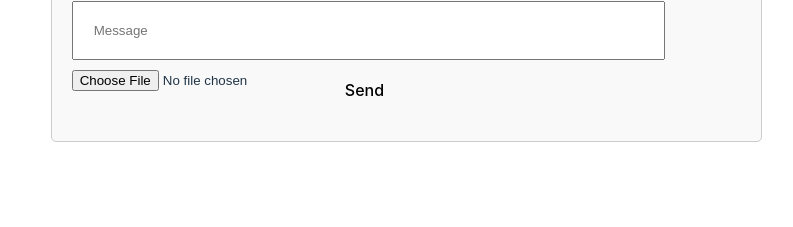
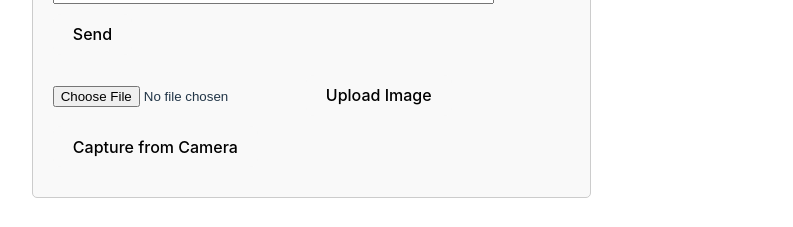
Before and after one commit to maulanaabdullana2/chatfe, a React (Vite) app: page / in a window 1280 px wide. Shown: the part 436-663 px from the top of the page, without its empty margins (12-805 px from the left). Built offline with nearby package versions, Linux system fonts and the light colour scheme; no server answers.

Commit message:
update url

```diff
--- a/src/App.jsx
+++ b/src/App.jsx
@@ -30,29 +30,57 @@ function ChatApp() {
   const handleSubmit = (event) => {
     event.preventDefault();
 
-    if (messageText || selectedImage) {
-      const messageData = {
-        username: username,
-        message: messageText,
-        image: selectedImage ? URL.createObjectURL(selectedImage) : null,
+    socket.emit("chat message", {
+      username: username,
+      message: messageText,
+      image: null,
+    });
+
+    setMessageText("");
+  };
+
+  const handleImageChange = (event) => {
+    setSelectedImage(event.target.files[0]);
+  };
+
+  const handleImageUpload = () => {
+    if (selectedImage) {
+      const reader = new FileReader();
+      reader.onloadend = () => {
+        const imageBase64 = reader.result;
+        socket.emit("chat message", {
+          username: username,
+          message: "",
+          image: imageBase64,
+        });
       };
-
-      socket.emit("chat message", messageData);
-
-      setMessageText("");
-      setSelectedImage(null);
+      reader.readAsDataURL(selectedImage);
     }
   };
 
-  const handleImageChange = (event) => {
-    const file = event.target.files[0];
-    if (file) {
-      const reader = new FileReader();
-      reader.onloadend = () => {
-        setSelectedImage(reader.result);
-      };
-      reader.readAsDataURL(file);
-    }
+  const handleCameraCapture = () => {
+    const constraints = {
+      video: true,
+    };
+
+    navigator.mediaDevices
+      .getUserMedia(constraints)
+      .then((mediaStream) => {
+        const mediaStreamTrack = mediaStream.getVideoTracks()[0];
+        const imageCapture = new ImageCapture(mediaStreamTrack);
+
+        imageCapture
+          .takePhoto()
+          .then((blob) => {
+            setSelectedImage(blob);
+          })
+          .catch((error) => {
+            console.error("takePhoto() error:", error);
+          });
+      })
+      .catch((error) => {
+        console.error("getUserMedia() error:", error);
+      });
   };
 
   return (
@@ -83,15 +111,15 @@ function ChatApp() {
           placeholder="Message"
           value={messageText}
           onChange={(e) => setMessageText(e.target.value)}
-        />
-        <input
-          type="file"
-          accept="image/*"
-          capture="environment"
-          onChange={handleImageChange}
+          required
         />
         <button type="submit">Send</button>
       </form>
+      <div className="image-upload-container">
+        <input type="file" onChange={handleImageChange} />
+        <button onClick={handleImageUpload}>Upload Image</button>
+        <button onClick={handleCameraCapture}>Capture from Camera</button>
+      </div>
     </div>
   );
 }
```
